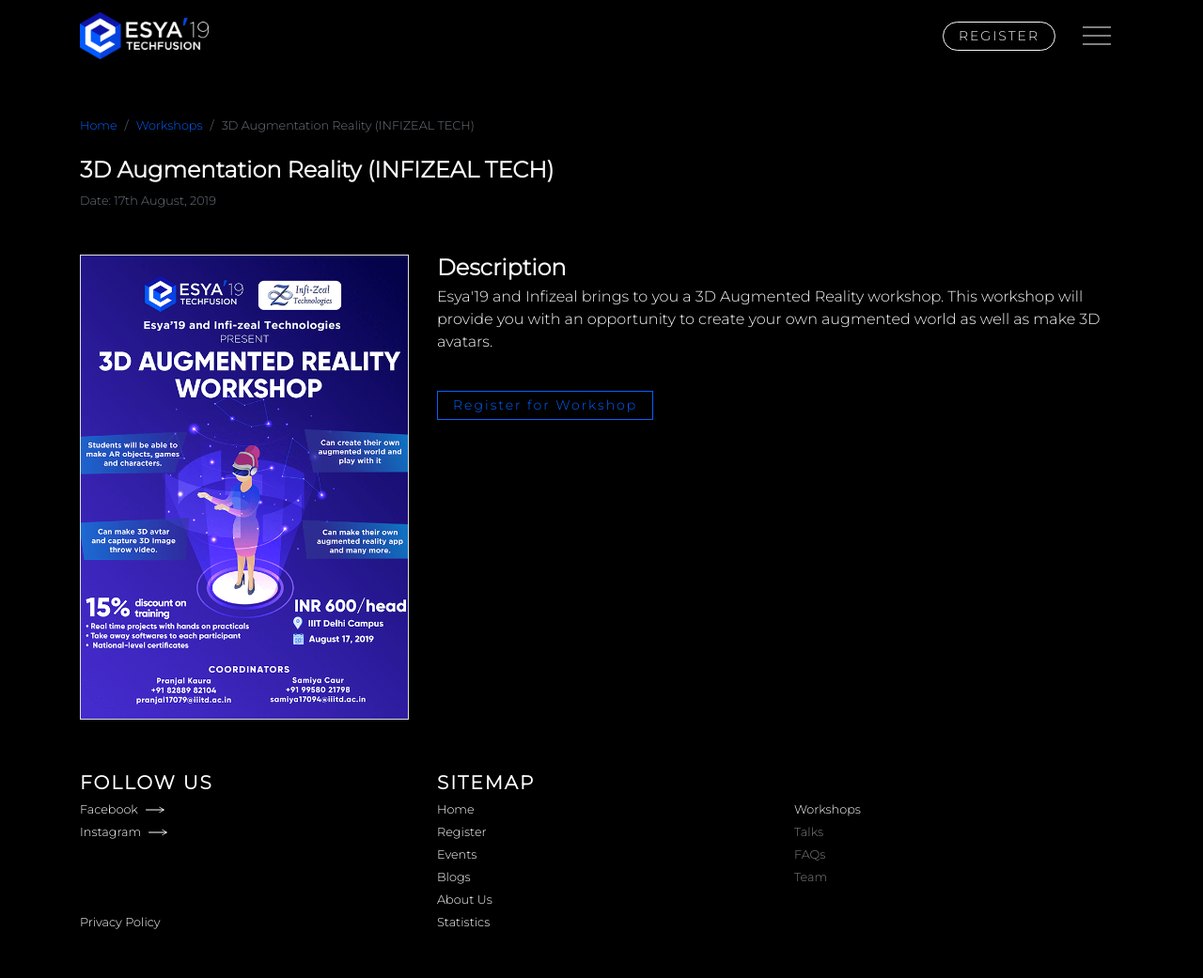
After one commit to avisionx/esyamain, a Flask app: page /workshop/1 in a window 1280 px wide. The commit adds this page. Shown: the whole page at 94% size. Run offline with Flask 2, Linux system fonts and the light colour scheme; some libraries are stand-ins or nearby versions.

Commit message:
add workshops

```diff
--- a/app.py
+++ b/app.py
@@ -4,6 +4,7 @@ from hackData import hackJson
 from cseData import cseJson
 from eceData import eceJson
 from nontechData import nontechJson
+from workshopData import workshopJson
 
 app = Flask(__name__)
 
@@ -32,6 +33,20 @@ def blog(idB):
 @app.route("/events/")
 def events():
     return render_template('events.html')
+
+@app.route("/workshops/")
+def workshops():
+    return render_template('workshops.html', workshops=workshopJson)
+
+
+@app.route("/workshop/<int:idE>")
+def workshop(idE):
+    idAvailable = []
+    for i in range(len(workshopJson)):
+        idAvailable.append(workshopJson[i]['id'])
+    if not(idE in idAvailable):
+        abort(404)
+    return render_template('workshoppage.html', eventTypeLink="/workshops/", event=workshopJson[idE - 1])
 
 @app.route("/register/")
 def register():
--- a/templates/footer.html
+++ b/templates/footer.html
@@ -26,7 +26,7 @@
                     </div>
                     <div class="col-6">
                         <ul class="p-0 mb-0 d-flex flex-column align-items-end h-100" style="list-style: none;">
-                            <li class="w-100"><a href="/workshops/" class="no-decoration small text-white disabled" onclick="return false;">Workshops</a></li>
+                            <li class="w-100"><a href="/workshops/" class="no-decoration small text-white">Workshops</a></li>
                             <li class="w-100"><a href="/talks/" class="no-decoration small text-white disabled" onclick="return false;">Talks</a></li>
                             <li class="w-100"><a href="/faqs/" class="no-decoration small text-white disabled" onclick="return false;">FAQs</a></li>
                             <li class="w-100"><a href="/team/" class="no-decoration small text-white disabled" onclick="return false;">Team</a></li>
--- /dev/null
+++ b/templates/workshoppage.html
@@ -0,0 +1,51 @@
+{% extends "base.html" %}
+
+{% block content %}
+
+    <div class="bg-black light pt-3 pt-lg-5 pb-2 text-light" style="margin-top: 76.3px; margin-bottom: -1px">
+        <div class="container">
+            <div class="row">
+                <div class="col-12 pb-2 d-lg-none">
+                    <ol class="breadcrumb p-0 small mb-0 bg-black">
+                        <li class="breadcrumb-item "><a class="text-blue no-decoration" href="/">Home</a></li>
+                        <li class="breadcrumb-item "><a class="text-blue no-decoration" href="{{eventTypeLink}}">Workshops</a></li>
+                        <li class="breadcrumb-item active">{{event.name}}</li>
+                    </ol>
+                </div>
+                <div class="col-12 order-2 order-lg-1 mb-3 mb-lg-5">
+                    <ol class="breadcrumb p-0 small mb-0 d-none d-lg-flex bg-black">
+                        <li class="breadcrumb-item "><a class="text-blue no-decoration" href="/">Home</a></li>
+                        <li class="breadcrumb-item "><a class="text-blue no-decoration" href="{{eventTypeLink}}">Workshops</a></li>
+                        <li class="breadcrumb-item active">{{event.name}}</li>
+                    </ol>
+                    <h4 class="font-weight-bold mb-1 mt-4">{{event.name}}</h4>
+                    <p class="small text-secondary font-weight-light mt-2 mb-0">Date: {{event.date}} </p>
+                </div>
+                <div class="col-12 col-lg-4 order-1 order-lg-2 mt-3 mt-lg-0">
+                    <img src="/static/img/workshops{{event.img}}" class="w-100 card rounded-0">
+                </div>
+                <div class="col-12 col-lg-8 order-3">
+
+                    <h4 class="font-weight-bold mb-1 ">Description</h4>
+                    <p class="pt-0">{{event.description | safe}}</p>
+
+
+                    {% if event.regLink != "TBA" %}
+                    <a class="btn btn-outline-blue btn-sm mt-4 px-3 rounded-0 no-btn-shadow light stretch" data-tilt target="_blank" href={{event.regLink}}>Register for Workshop</a>
+                    {% else %}
+                    <a class="btn btn-outline-blue btn-sm mt-4 px-3 rounded-0 no-btn-shadow light stretch disabled" data-tilt href="#" onclick="return false;">Register Open Soon</a>
+                    {% endif %}
+
+                </div>
+            </div>
+        </div>
+    </div>
+    {% include 'footer.html' %}
+
+{% endblock %}
+
+{% block scripts %}
+<script type="text/javascript">
+
+</script>
+{% endblock %}
--- /dev/null
+++ b/workshopData.py
@@ -0,0 +1,30 @@
+workshopJson = [{
+        'id': 1,
+        'name': '3D Augmentation Reality (INFIZEAL TECH)',
+        'img': '/augmented.png',
+        'date': "17th August, 2019",
+        'regLink': "https://forms.gle/PrZ29gMNBRJp2JVr7",
+        'description': "Esya'19 and Infizeal brings to you a 3D Augmented Reality workshop. This workshop will provide you with an opportunity to create your own augmented world as well as make 3D avatars.",
+    },  {
+        'id': 2,
+        'name': 'Machine Learning and AI (ROBOTECH LABS)',
+        'img': '/ml.png',
+        'date': "18th August, 2019",
+        'regLink': "https://forms.gle/yxzZFabs2EjTDSR1A",
+        'description': "Esya, in association with Robotech Labs brings you a workshop on Machine Learning and AI. Being a very hot domain right now, this workshop will help you kick start our journey towards the deep sciences. Hands on projects will be conducted to help you grasp important concepts like neural nets, data mining and many more.",
+    },  {
+        'id': 3,
+        'name': 'Robotics (ROBOTECH LABS)',
+        'img': '/robotics.png',
+        'date': "18th August, 2019",
+        'regLink': "https://forms.gle/TdBdmhAK3Zt69dH1A",
+        'description': "Esya, in association with Robotech Labs brings you a workshop on Robotics. Students will learn the basics of robotic engineering by working on live projects. This will help them enter the world of automation through building an actually robot.",
+    },  {
+        'id': 4,
+        'name': 'Ethical Hacking (INFIZEAL TECH)',
+        'img': '/ethical.png',
+        'date': "17th August, 2019",
+        'regLink': "https://forms.gle/DtYJXNJUg2P3UBVt9",
+        'description': "Esya'19 and Infizeal bring to you an Ethical Hacking workshop. This workshop would revolve around Information Security, Malware Analysis, Reverse Engineering, Wireless Hacking, System Hacking, Cyber Forensics, etc.",
+    }
+]
```
Also changed, not shown: templates/index.html (+11 -5 lines), templates/workshops.html (added, +30 -0 lines), static/img/banner/workshopall.png (added), static/img/banner/workshopaugmented.png (added), static/img/banner/workshopml.png (added), static/img/banner/workshoprobotics.png (added), static/img/workshops/augmented.png (added), static/img/workshops/ethical.png (added), static/img/workshops/ml.png (added), static/img/workshops/robotics.png (added), 1 other file.
